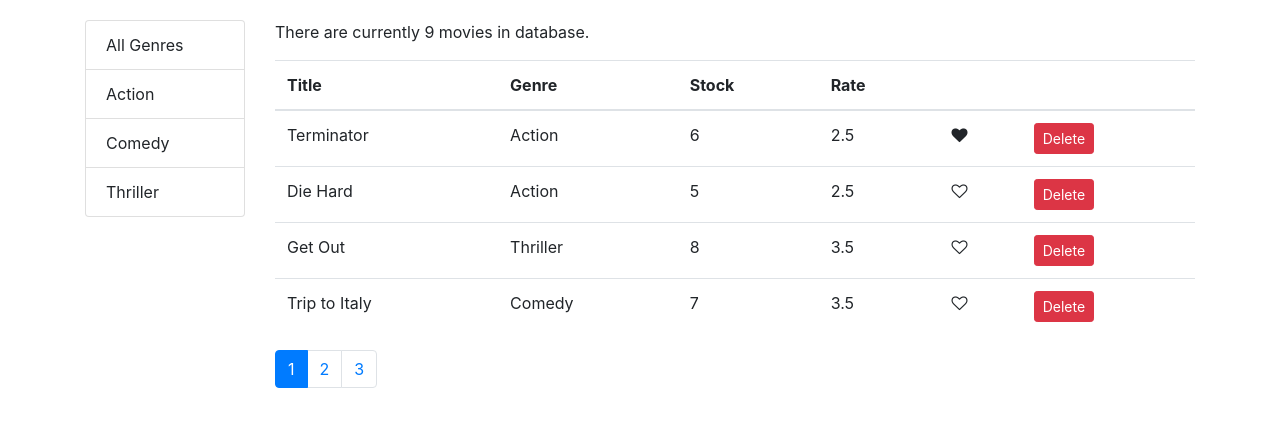
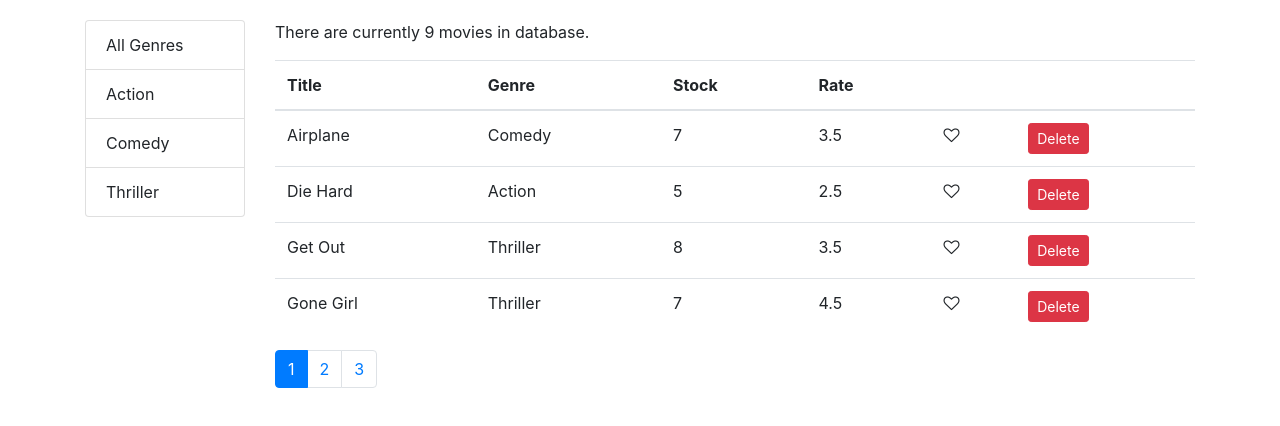
Before and after one commit to UsmanAfzl/Vidly, a React (Create React App) app: page / in a window 1280 px wide. Shown: the top 426 px of the page. Built offline with nearby package versions, Linux system fonts and the light colour scheme.

Commit message:
table body partially extracted

```diff
--- /dev/null
+++ b/src/components/common/tableBody.jsx
@@ -0,0 +1,25 @@
+import React, { Component } from "react";
+import _ from "lodash";
+
+class TableBody extends Component {
+  renderCell = (item, column) => {
+    if (column.content) return column.content(item);
+    return _.get(item, column.path);
+  };
+  render() {
+    const { data, columns } = this.props;
+    return (
+      <tbody>
+        {data.map((item) => (
+          <tr>
+            {columns.map((column) => (
+              <td>{this.renderCell(item, column)}</td>
+            ))}
+          </tr>
+        ))}
+      </tbody>
+    );
+  }
+}
+
+export default TableBody;
--- /dev/null
+++ b/src/components/common/tableHeader.jsx
@@ -0,0 +1,33 @@
+import React, { Component } from "react";
+
+class TableHeader extends Component {
+  raiseSort = (path) => {
+    const sortColumn = { ...this.props.sortColumn };
+    if (sortColumn.path === path)
+      sortColumn.order = sortColumn.order === "asc" ? "desc" : "asc";
+    else {
+      sortColumn.path = path;
+      sortColumn.order = "asc";
+    }
+    this.props.onSort(sortColumn);
+  };
+
+  render() {
+    return (
+      <thead>
+        <tr>
+          {this.props.columns.map((column) => (
+            <th
+              key={column.path || column.key}
+              onClick={() => this.raiseSort(column.path)}
+            >
+              {column.label}
+            </th>
+          ))}
+        </tr>
+      </thead>
+    );
+  }
+}
+
+export default TableHeader;
--- a/src/components/movies.jsx
+++ b/src/components/movies.jsx
@@ -1,20 +1,22 @@
 import React, { Component } from "react";
 import { getMovies } from "../services/fakeMovieService";
-import Like from "./common/like";
 import Pagination from "./common/pagination";
 import { paginate } from "../utils/paginate";
 import ListGroup from "./common/listGroup";
 import { getGenres } from "../services/fakeGenreService";
+import MoviesTable from "./moviesTable";
+import _ from "lodash";
 class Movies extends Component {
   state = {
     movies: [],
     pageSize: 4,
     currentPage: 1,
     Genres: [],
+    sortColumn: { path: "title", order: "asc" },
   };
 
   componentDidMount() {
-    const genres = [{ name: "All Genres" }, ...getGenres()];
+    const genres = [{ _id: "", name: "All Genres" }, ...getGenres()];
     this.setState({ movies: getMovies(), Genres: genres });
   }
 
@@ -35,6 +37,9 @@
   handleGenreSelect = (genre) => {
     this.setState({ selectedGenre: genre, currentPage: 1 });
   };
+  handleSort = (sortColumn) => {
+    this.setState({ sortColumn });
+  };
   render() {
     const { length: count } = this.state.movies;
     const {
@@ -42,13 +47,15 @@
       currentPage,
       movies: allmovies,
       selectedGenre,
+      sortColumn,
     } = this.state;
     if (count === 0) return <p>There are no movies in the database.</p>;
     const filtered =
       selectedGenre && selectedGenre._id
         ? allmovies.filter((m) => m.genre._id === selectedGenre._id)
         : allmovies;
-    const movies = paginate(filtered, currentPage, pageSize);
+    const sorted = _.orderBy(filtered, [sortColumn.path], sortColumn.order);
+    const movies = paginate(sorted, currentPage, pageSize);
 
     return (
       <div className="row">
@@ -61,43 +68,13 @@
         </div>
         <div className="col">
           <p>There are currently {filtered.length} movies in database.</p>
-          <table className="table">
-            <thead>
-              <tr>
-                <th>Title</th>
-                <th>Genre</th>
-                <th>Stock</th>
-                <th>Rate</th>
-                <th></th>
-                <th></th>
-              </tr>
-            </thead>
-            <tbody>
-              {movies.map((movie) => (
-                <tr key={movie._id}>
-                  <td>{movie.title}</td>
-                  <td>{movie.genre.name}</td>
-                  <td>{movie.numberInStock}</td>
-                  <td>{movie.dailyRentalRate}</td>
-                  <td>
-                    <Like
-                      onClick={() => this.handleLike(movie)}
-                      Liked={movie.liked}
-                    />
-                  </td>
-                  <td>
-                    <button
-                      type="button"
-                      className="btn btn-danger btn-sm"
-                      onClick={() => this.handleDelete(movie)}
-                    >
-                      Delete
-                    </button>
-                  </td>
-                </tr>
-              ))}
-            </tbody>
-          </table>
+          <MoviesTable
+            movies={movies}
+            sortColumn={sortColumn}
+            onLike={this.handleLike}
+            onDelete={this.handleDelete}
+            onSort={this.handleSort}
+          />
           <Pagination
             itemsCount={filtered.length}
             pageSize={pageSize}
--- /dev/null
+++ b/src/components/moviesTable.jsx
@@ -0,0 +1,46 @@
+import React, { Component } from "react";
+import Like from "./common/like";
+import TableHeader from "./common/tableHeader";
+import TableBody from "./common/tableBody";
+class MoviesTable extends Component {
+  columns = [
+    { path: "title", label: "Title" },
+    { path: "genre.name", label: "Genre" },
+    { path: "numberInStock", label: "Stock" },
+    { path: "dailyRentalRate", label: "Rate" },
+    {
+      key: "like",
+      content: (movie) => (
+        <Like onClick={() => this.props.onLike(movie)} Liked={movie.liked} />
+      ),
+    },
+    {
+      key: "Delete",
+      content: (movie) => (
+        <button
+          type="button"
+          className="btn btn-danger btn-sm"
+          onClick={() => this.props.onDelete(movie)}
+        >
+          Delete
+        </button>
+      ),
+    },
+  ];
+  render() {
+    const { movies, onSort, sortColumn } = this.props;
+    return (
+      <table className="table">
+        <TableHeader
+          columns={this.columns}
+          sortColumn={sortColumn}
+          onSort={onSort}
+        />
+
+        <TableBody data={movies} columns={this.columns} />
+      </table>
+    );
+  }
+}
+
+export default MoviesTable;
```
